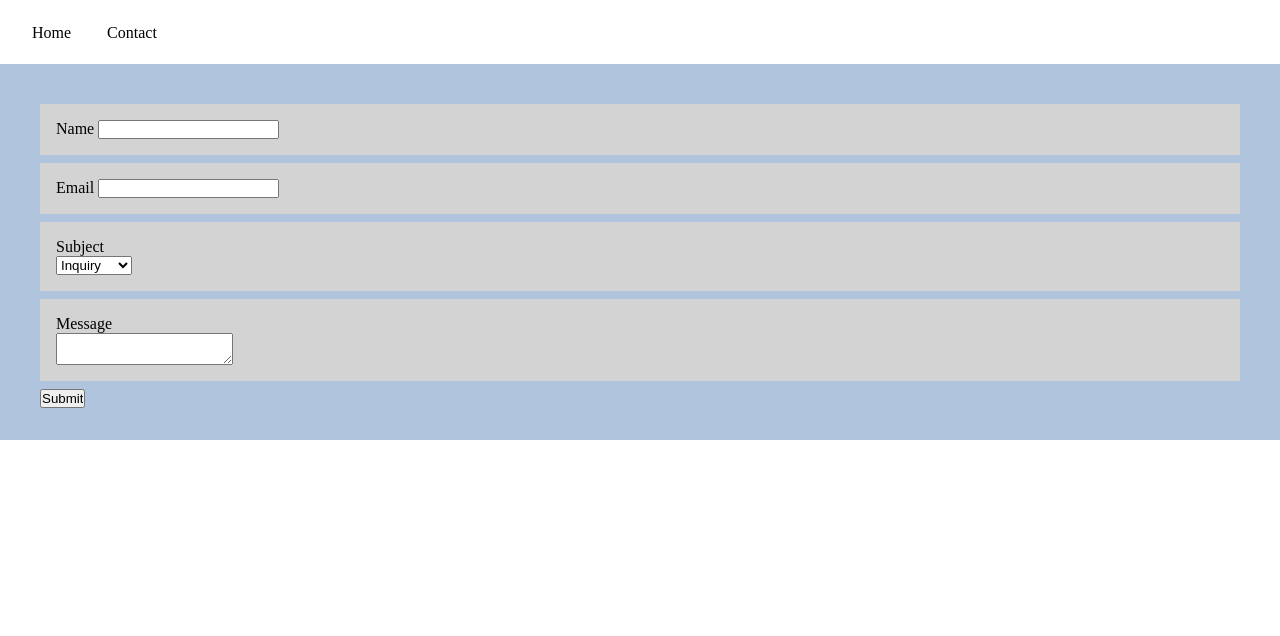
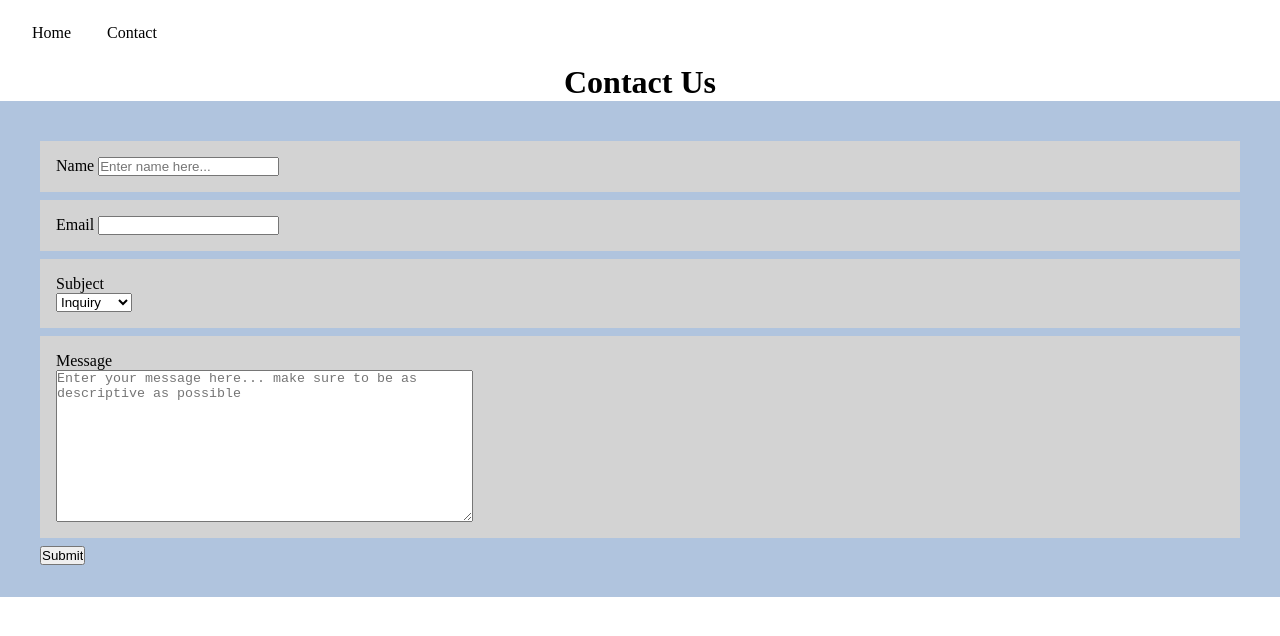
Before and after one commit to ejthom/final-project-1, a plain HTML site: page contact.html in a window 1280 px wide. Drawn offline with Linux system fonts and the light colour scheme.

Commit message:
finished up most of contact page, and added basic styling

```diff
--- a/contact.html
+++ b/contact.html
@@ -24,10 +24,11 @@
         </nav>
     </header>
     <main>
+        <h1>Contact Us</h1>
         <form>
             <div class="form_group">
                 <label for="nameInput">Name</label>
-                <input type="text" id="nameInput" />
+                <input type="text" id="nameInput" placeholder="Enter name here..." />
             </div>
 
             <div class="form_group">
@@ -45,10 +46,8 @@
 
             <div class="form_group">
                 <label for="messageInput">Message</label>
-                <textarea id="messageInput"></textarea>
+                <textarea id="messageInput" placeholder="Enter your message here... make sure to be as descriptive as possible" rows="10" cols="50"></textarea>
             </div>
-
-            <!-- <button type="submit">Submit</button> -->
             <input type="submit" value="Submit" />
         </form>
     </main>
--- a/css/contact.css
+++ b/css/contact.css
@@ -1,3 +1,6 @@
+h1 {
+    text-align: center !important;
+}
 form {
     padding: 2rem 2.5rem;
     background-color: lightsteelblue;
```
